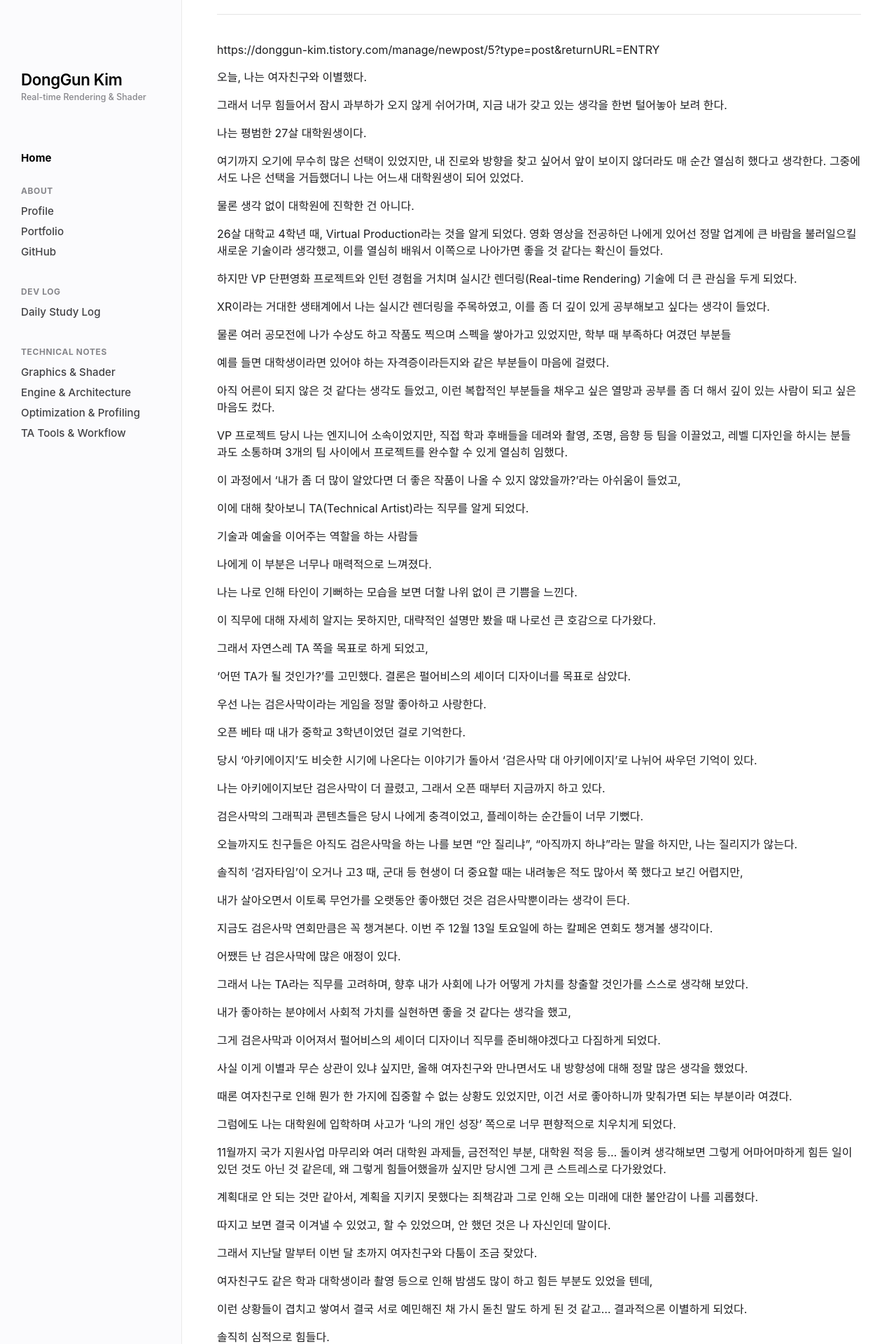
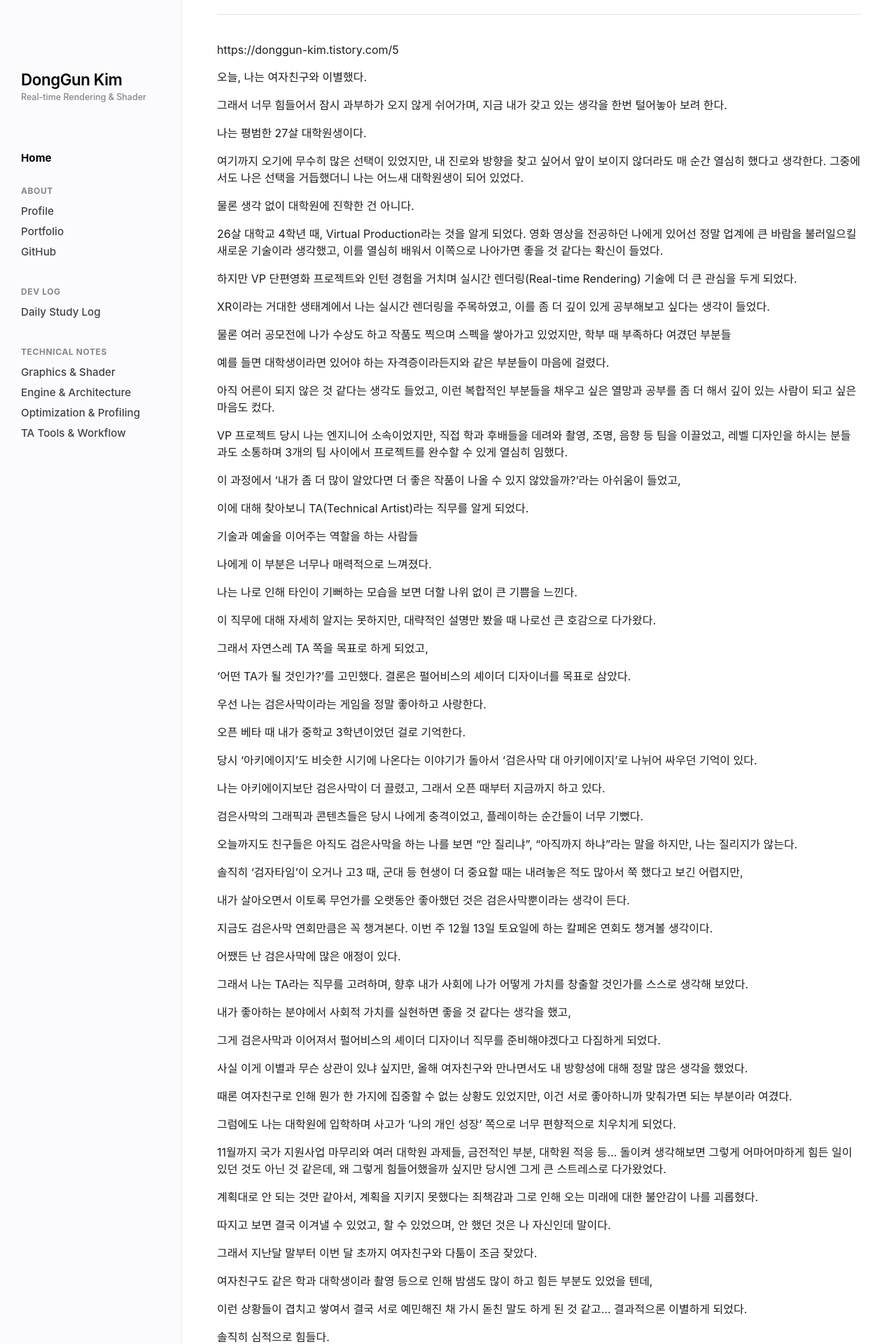
Before and after one commit to KimDongGun324/kimdonggun324.github.io, a Jekyll site: the page built from daily-study/posts/2025/12/11.md, in a window 1280 px wide. Shown: the top 1920 px of the page at 70% size. Built offline with Jekyll 4.4.1, drawn with Linux system fonts in a browser that asks for light colours; some web fonts are replaced; our own code applies the rules of GitHub Pages for plain Markdown files; part of the change alters nothing that is shown.

Commit message:
TIL 2025_12_11 수정3

```diff
--- a/daily-study/posts/2025/12/11.md
+++ b/daily-study/posts/2025/12/11.md
@@ -1,6 +1,6 @@
 
 
-https://donggun-kim.tistory.com/manage/newpost/5?type=post&returnURL=ENTRY
+https://donggun-kim.tistory.com/5
 
 
 오늘, 나는 여자친구와 이별했다.
```
